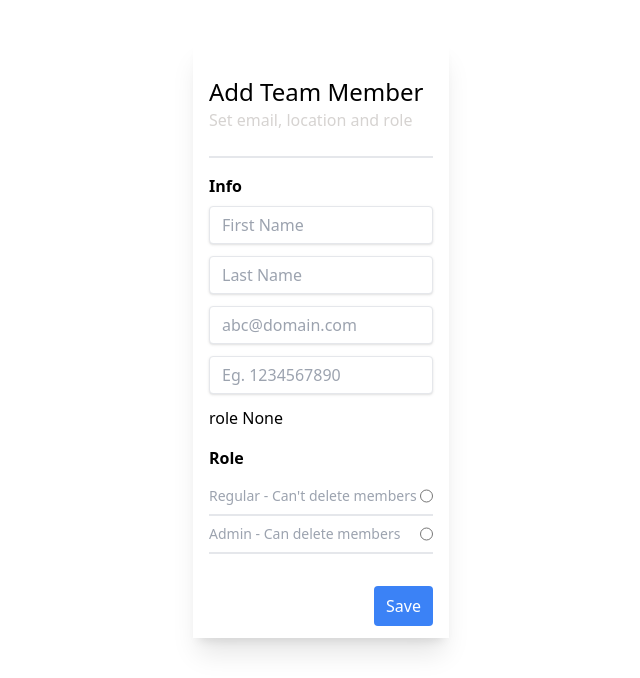
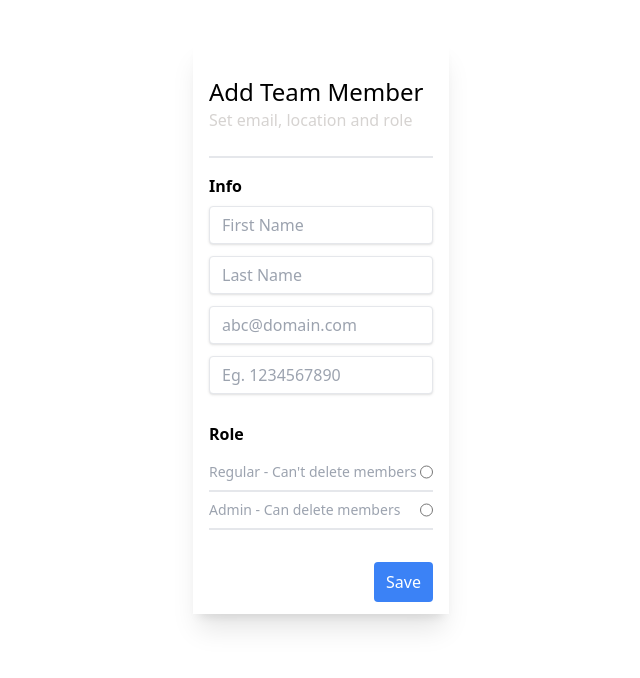
Before and after one commit to kevin3010/instawork, a Django app: page /add/ in a window 1280 px wide. Shown: the top 678 px of the page, without its empty margins (319-959 px from the left). Run offline with Django 4.2, Linux system fonts and the light colour scheme; some libraries are stand-ins or nearby versions.

Commit message:
added the ui fix

```diff
--- a/team_management/team_app/templates/team_app/team_member_form.html
+++ b/team_management/team_app/templates/team_app/team_member_form.html
@@ -60,9 +60,6 @@
                         <div class="invalid-feedback text-sm pl-2 -mt-2 mb-2 text-red-500">{{ form.phone_number.errors.0 }}</div>
                         {% endif %}
 
-                        {{ form.role.name }}
-
-                        {{ form.role.value }}
 
 
                     </div>
--- a/team_management/team_management/settings.py
+++ b/team_management/team_management/settings.py
@@ -26,7 +26,7 @@
 # SECURITY WARNING: don't run with debug turned on in production!
 DEBUG = True
 
-ALLOWED_HOSTS = ["3.137.198.14"]
+ALLOWED_HOSTS = ["3.137.198.14", "localhost"]
 
 
 # Application definition
```
